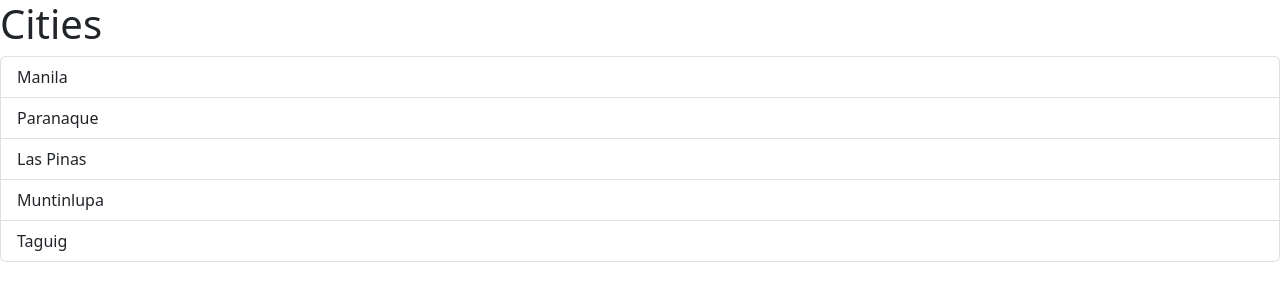
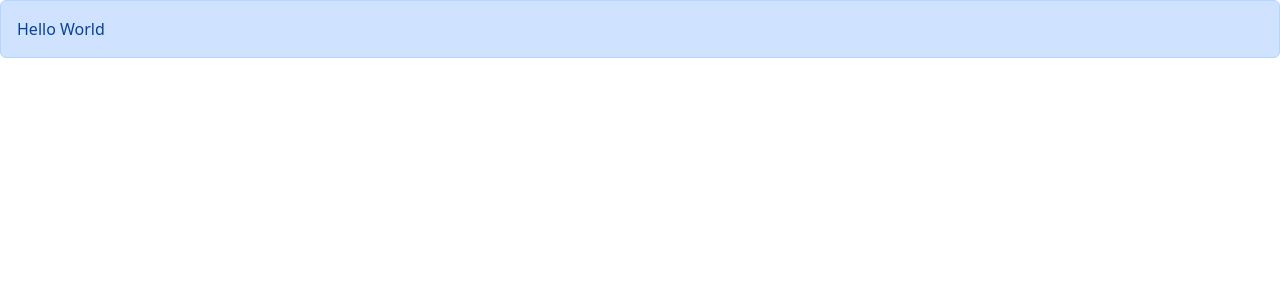
Before and after one commit to Mac12880/tryReactJS, a React (Vite) app in the folder react-app/: page / in a window 1280 px wide. Shown: the top 300 px of the page. Built offline with nearby package versions, Linux system fonts and the light colour scheme.

Commit message:
to pass children/text with html

```diff
--- a/react-app/src/App.tsx
+++ b/react-app/src/App.tsx
@@ -1,20 +1,31 @@
-import ListGroup from "./components/ListGroup";
+// import ListGroup from "./components/ListGroup";
 
-const handleSelectItem = (item: string) => {
-    console.log(item);
-};
+import Alert from "./components/Alert";
+
+// const handleSelectItem = (item: string) => {
+//     console.log(item);
+// };
 
 function App() {
-    let items = ["Manila", "Paranaque", "Las Pinas", "Muntinlupa", "Taguig"];
+    // let items = ["Manila", "Paranaque", "Las Pinas", "Muntinlupa", "Taguig"];
+    // return (
+    //     <div>
+    //         <ListGroup
+    //             items={items}
+    //             heading="Cities"
+    //             onSelectItem={handleSelectItem}
+    //         />
+    //         {/* Each ListGroup has different states */}
+    //         {/* <ListGroup /> */}
+    //     </div>
+    // );
+
     return (
         <div>
-            <ListGroup
-                items={items}
-                heading="Cities"
-                onSelectItem={handleSelectItem}
-            />
-            {/* Each ListGroup has different states */}
-            {/* <ListGroup /> */}
+            {/* <Alert /> */}
+            {/* <Alert text="Hello World" /> */}
+
+            <Alert>Hello World</Alert>
         </div>
     );
 }
--- /dev/null
+++ b/react-app/src/components/Alert.tsx
@@ -0,0 +1,18 @@
+import React, { ReactNode } from "react";
+
+interface Props {
+    //to pass text
+    // text: string;
+
+    //to pass children
+    // children: string;
+
+    //to pass children/text with html
+    children: ReactNode;
+}
+
+const Alert = ({ children }: Props) => {
+    return <div className="alert alert-primary">{children}</div>;
+};
+
+export default Alert;
```
